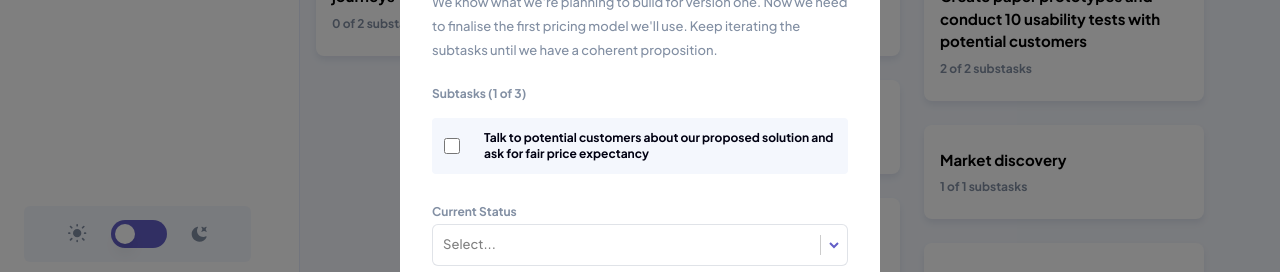
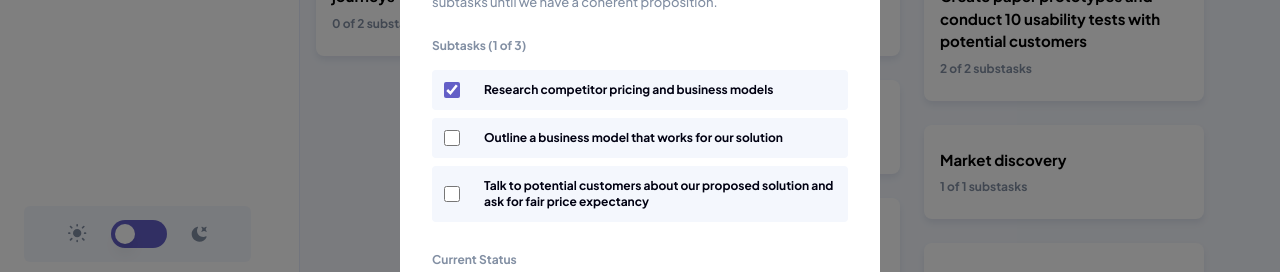
Before and after one commit to toriola998/Kanban, a React (Vite) app: page / in a window 1280 px wide. Both pictures are taken after a click on the element 760 px from the left and 849 px from the top of the page. Shown: the part 582-854 px from the top of the page. Built offline with nearby package versions, Linux system fonts and the light colour scheme.

Commit message:
ADD: added checkbox logic

```diff
--- a/src/components/tasks/TaskInfo.jsx
+++ b/src/components/tasks/TaskInfo.jsx
@@ -1,10 +1,27 @@
+import { toggleSubtask } from "../../redux/boardSlice";
+import { useSelector, useDispatch } from "react-redux";
 import DropdownMenu from "../shared/DropdownMenu";
 import ModalLayout from "../shared/ModalLayout";
 import SelectInput from "../input-fields/SelectInput";
 
 export default function TaskInfo({ task, handleClick }) {
+   const dispatch = useDispatch();
    const completedTask = (arg) => {
       return arg.filter((sub) => sub.isCompleted).length;
+   };
+
+   const { activeBoard, value, activeTask } = useSelector(
+      (state) => state.boards,
+   );
+
+   const handleCheckboxChange = (subtaskIndex) => {
+      dispatch(
+         toggleSubtask({
+            columnIndex: activeTask.columnIndex,
+            taskIndex: activeTask.taskIndex,
+            subtaskIndex,
+         }),
+      );
    };
 
    return (
@@ -23,19 +40,31 @@ export default function TaskInfo({ task, handleClick }) {
             Subtasks ({completedTask(task.subtasks)} of {task.subtasks.length})
          </p>
 
-         <div className="mb-6">
-            <div className="bg-light-grey-1 rounded p-3 grid grid-cols-[16px_auto] gap-x-6 items-center">
-               <input type="checkbox" className="h-4 w-4 accent-main-purple" />
-               <p className="text-xs font-bold text-black-1">
-                  Talk to potential customers about our proposed solution and
-                  ask for fair price expectancy
-               </p>
-            </div>
+         <div className="mb-6 flex flex-col gap-y-2">
+            {task.subtasks.map((item, index) => (
+               <div
+                  className="bg-light-grey-1 rounded p-3 grid grid-cols-[16px_auto] gap-x-6 items-center"
+                  key={index}
+               >
+                  <input
+                     id={index}
+                     name={index}
+                     type="checkbox"
+                     className="h-4 w-4 accent-main-purple"
+                     checked={item.isCompleted}
+                     onChange={() => handleCheckboxChange(index)}
+                  />
+                  <label htmlFor={index} className="text-xs font-bold text-black-1 peer-checked:line-through peer-checked:text-grey">
+                     {item.title}
+                  </label>
+               </div>
+            ))}
          </div>
 
          <SelectInput
             label="Current Status"
             options={["To do", "Doing", "Done"]}
+            defaultValue={{ label: "Todo", value: "Todo" }}
          />
          {/* field={field}
             onChange={(selectedOption) => {
--- a/src/redux/boardSlice.js
+++ b/src/redux/boardSlice.js
@@ -8,15 +8,35 @@ export const boardSlice = createSlice({
    initialState: {
       value: initialBoards,
       activeBoard: initialBoards[0].name || "",
+      activeTask: null, // { columnIndex, taskIndex }
    },
    reducers: {
       setActiveBoard: (state, action) => {
          state.activeBoard = action.payload;
-         console.log(action.payload);
+      },
+      setActiveTask: (state, action) => {
+         state.activeTask = action.payload; // { columnIndex, taskIndex }
+      },
+      toggleSubtask: (state, action) => {
+         const { subtaskIndex } = action.payload;
+         const { columnIndex, taskIndex } = state.activeTask || {};
+
+         const activeBoardData = state.value.find(
+            (board) => board.name === state.activeBoard,
+         );
+
+         let subtask =
+            activeBoardData.columns[columnIndex].tasks[taskIndex].subtasks[
+               subtaskIndex
+            ];
+         if (subtask) {
+            subtask.isCompleted = !subtask.isCompleted;
+         }
       },
    },
 });
 
-export const { setActiveBoard } = boardSlice.actions;
+export const { setActiveBoard, setActiveTask, toggleSubtask } =
+   boardSlice.actions;
 
 export default boardSlice.reducer;
--- a/src/routes/Home.jsx
+++ b/src/routes/Home.jsx
@@ -1,5 +1,6 @@
 import { useState } from "react";
-import { useSelector } from "react-redux";
+import { useSelector, useDispatch } from "react-redux";
+import { setActiveTask } from "../redux/boardSlice";
 import Header from "../components/shared/Header";
 import SideNav from "../components/shared/SideNav";
 import TaskCard from "../components/tasks/TaskCard";
@@ -7,6 +8,7 @@ import TaskTitle from "../components/tasks/TaskTitle";
 import TaskInfo from "../components/tasks/TaskInfo";
 
 function App() {
+   const dispatch = useDispatch()
    const boards = useSelector((state) => state.boards.value);
    const activeBoard = useSelector((state) => state.boards.activeBoard);
 
@@ -19,9 +21,14 @@ function App() {
    const [showTaskInfo, setShowTaskInfo] = useState(false);
    const [task, setTask] = useState(null);
 
-   const handleShowTaskInfo = (arg) => {
+   // const handleShowTaskInfo = (arg) => {
+   //    setShowTaskInfo(true);
+   //    setTask(arg);
+   // };
+   const handleShowTaskInfo = (task, columnIndex, taskIndex) => {
       setShowTaskInfo(true);
-      setTask(arg);
+      setTask(task);
+      dispatch(setActiveTask({ columnIndex, taskIndex }));
    };
 
    return (
@@ -33,20 +40,26 @@ function App() {
 
                <main className="bg-light-grey-1 min-h-screen px-4 py-6">
                   <div className="flex gap-6">
-                     {columns.map((item, index) => (
-                        <div key={index} className="w-full md:w-[280px]">
-                           <TaskTitle item={item} index={index} />
+                     {columns.map((item, columnIndex) => (
+                        <div key={columnIndex} className="w-full md:w-[280px]">
+                           <TaskTitle item={item} index={columnIndex} />
 
                            <div className="flex flex-col gap-y-6">
-                              {item.tasks.map((task, id) => (
+                              {item.tasks.map((task, taskId) => (
                                  <TaskCard
-                                    key={id}
+                                    key={taskId}
                                     title={task.title}
                                     completedSubtasks={completedTask(
                                        task.subtasks,
                                     )}
                                     totalSubtasks={task.subtasks.length}
-                                    getTask={() => handleShowTaskInfo(task)}
+                                    getTask={() =>
+                                       handleShowTaskInfo(
+                                          task,
+                                          columnIndex,
+                                          taskId,
+                                       )
+                                    }
                                  />
                               ))}
                            </div>
```
